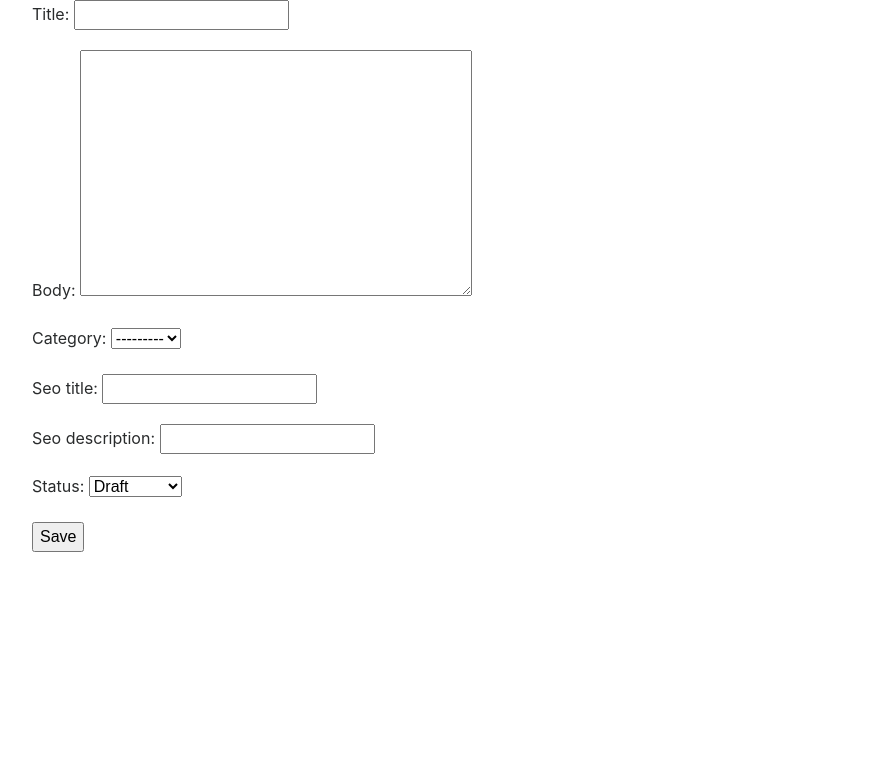
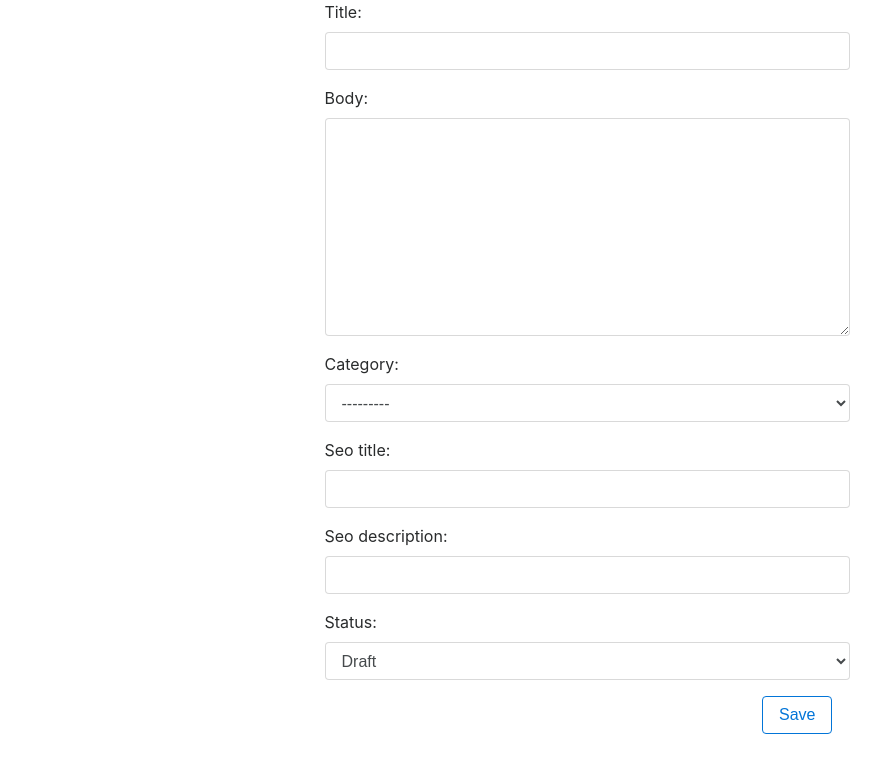
Before and after one commit to dilipMaharjan/python-blog, a Django app: a page that uses templates/post/new_post.html in a window 1280 px wide. Shown: the top 773 px of the page, without its empty margins (53-934 px from the left). Run offline with Django 3.2, Linux system fonts and the light colour scheme; data that the repository does not hold is empty; some libraries are stand-ins or nearby versions.

Commit message:
styling form

```diff
--- a/blog/forms.py
+++ b/blog/forms.py
@@ -7,3 +7,11 @@ class PostForm(forms.ModelForm):
     class Meta:
         model=Post
         fields=['title','body','category','seo_title','seo_description','status']
+        widgets = {
+            'title': forms.TextInput(attrs={'class': 'form-control'}),
+            'body': forms.Textarea(attrs={'class': 'form-control'}),
+            'category': forms.Select(attrs={'class': 'form-control'}),
+            'seo_title': forms.TextInput(attrs={'class': 'form-control'}),
+            'seo_description': forms.TextInput(attrs={'class': 'form-control'}),
+            'status': forms.Select(attrs={'class': 'form-control'}),
+        }
--- a/templates/post/new_post.html
+++ b/templates/post/new_post.html
@@ -1,8 +1,10 @@
-{% extends 'base.html' %}
-
-{%block content%}
-<form method="post"> {%csrf_token%}
-    {{form.as_p}}
-    <button type="submit">Save</button>
-</form>
+{% extends 'base.html' %} {%block content%}
+<div class="offset-3 col-md-6">
+    <form method="post"> {%csrf_token%}
+        <div class="form-group">
+            {{form.as_p}}
+        </div>
+        <button class="btn btn-outline-primary offset-10" type="submit">Save</button>
+    </form>
+</div>
 {%endblock %}
```
